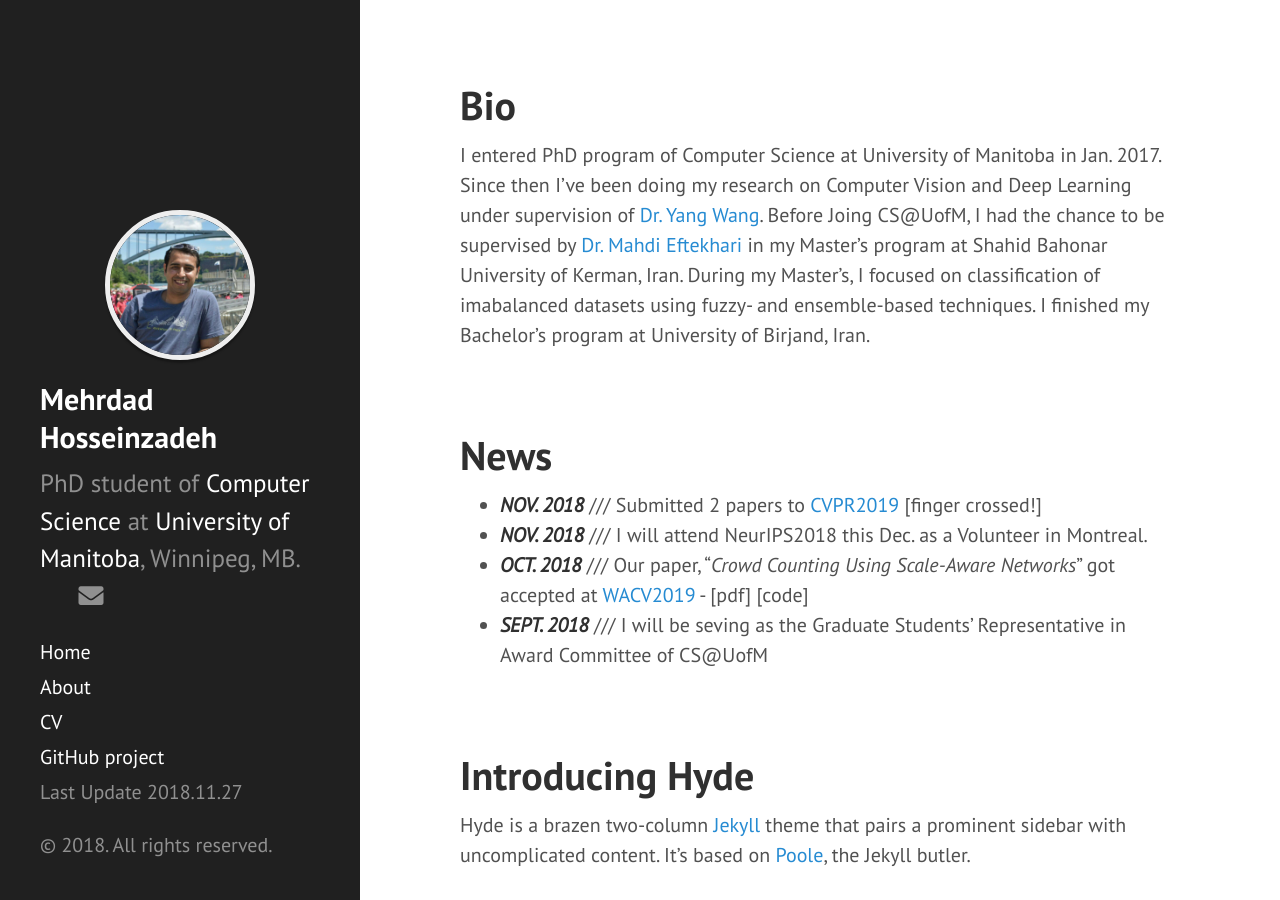
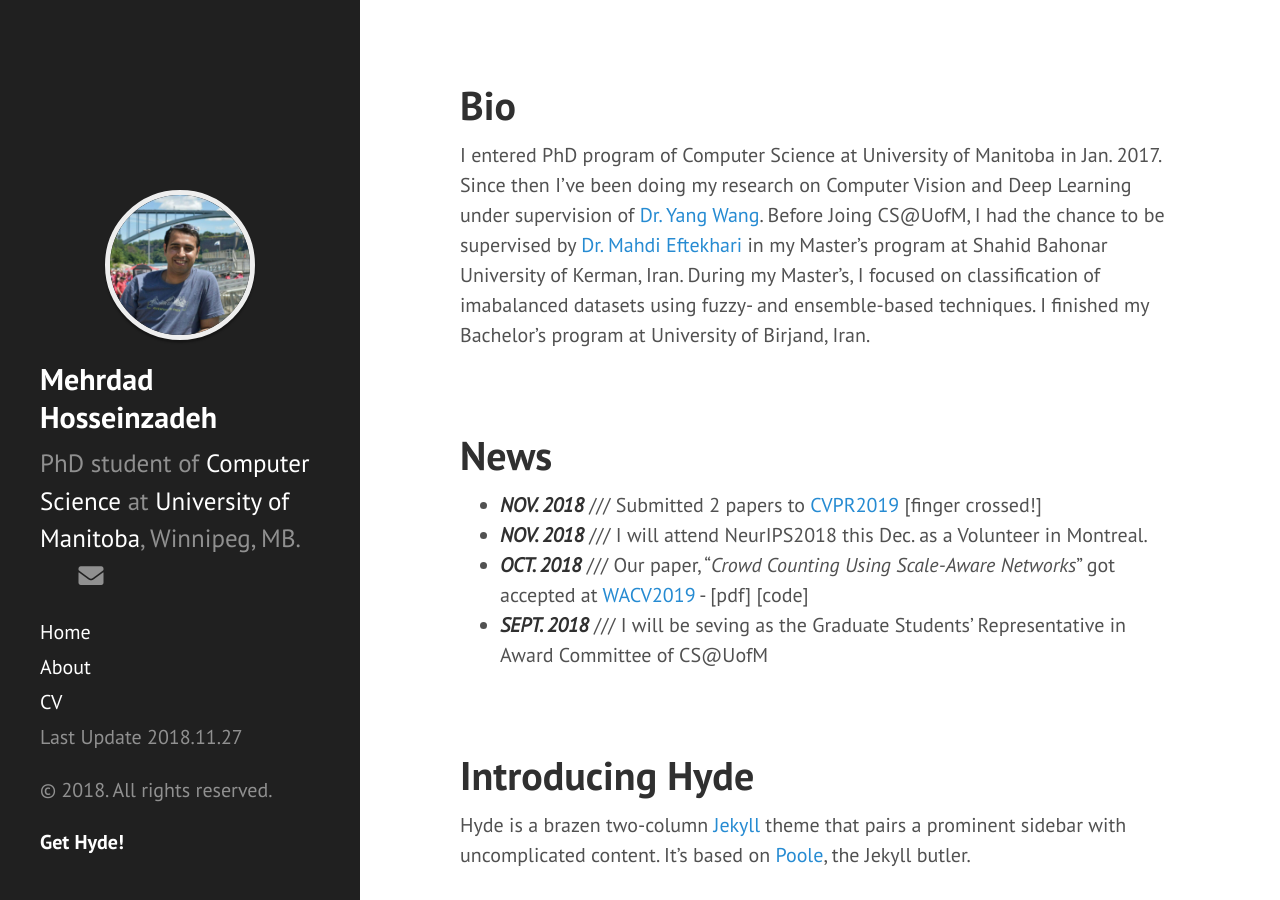
Before and after one commit to mehrdad-h/mehrdad-h.github.io, a Jekyll site: the page built from index.html, in a window 1280 px wide and 900 px high. Built offline with Jekyll 4.4.1, drawn with Linux system fonts in a browser that asks for light colours; nearby versions of some CDN libraries; Markdown is read by kramdown in place of the engine named in the settings; the list of posts is cut into pages by our own code.

Commit message:
Update sidebar.html

```diff
--- a/_includes/sidebar.html
+++ b/_includes/sidebar.html
@@ -28,10 +28,10 @@
       {% endfor %}
       <a class="sidebar-nav-item" href="https://github.com/mehrdad-h/mehrdad-h.github.io/raw/master/public/CV201811.pdf">CV</a>
       <!--<a class="sidebar-nav-item" href="{{ site.github.repo }}/archive/v{{ site.version }}.zip">Download</a>-->
-      <a class="sidebar-nav-item" href="{{ site.github.repo }}">GitHub project</a>
       <span class="sidebar-nav-item">Last Update {{ site.version }}</span>
     </nav>
 
     <p>&copy; {{ site.time | date: '%Y' }}. All rights reserved.</p>
+    <h5><a class="sidebar-nav-item" href="{{ site.github.repo }}">Get Hyde!</a><h5>
   </div>
 </div>
```
